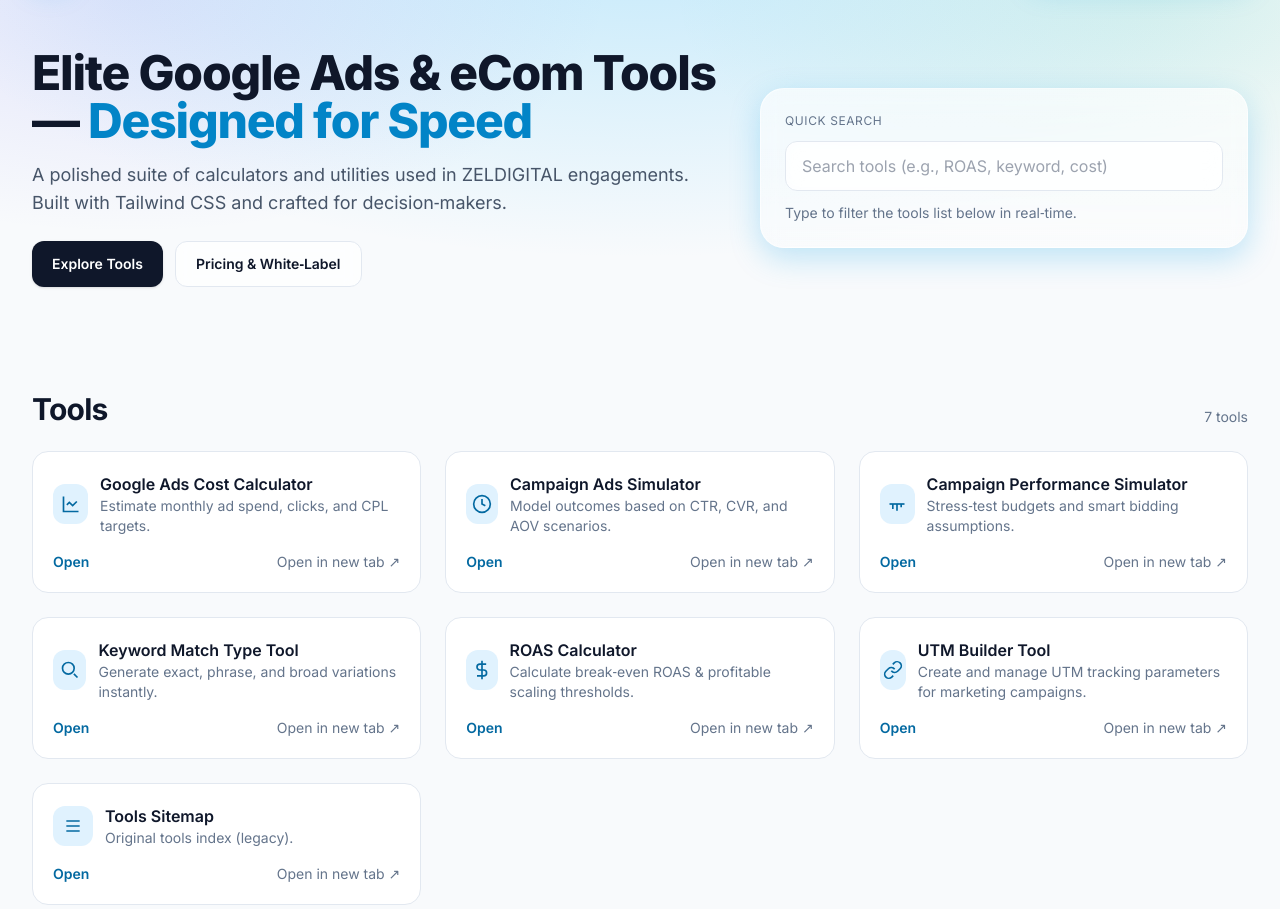
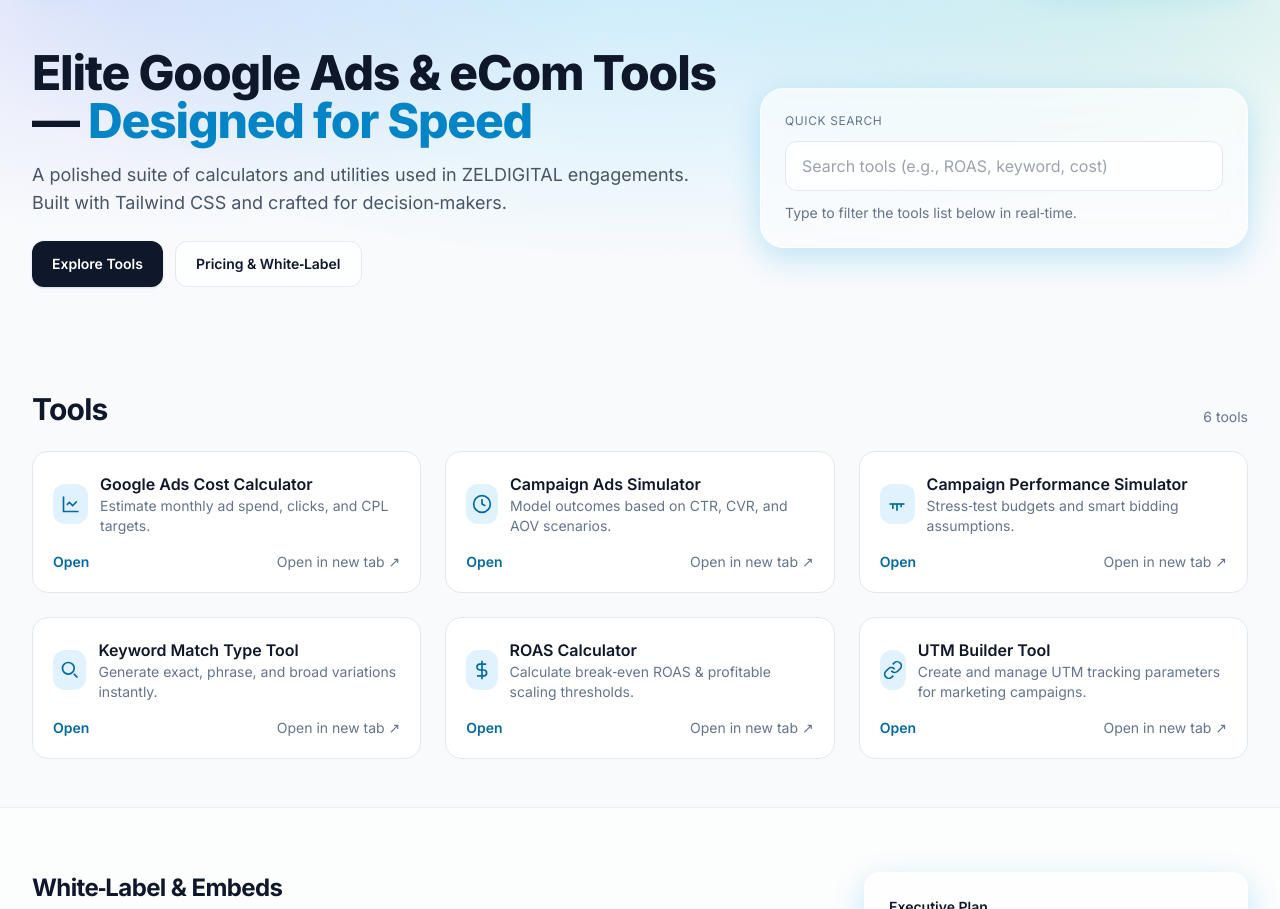
Before and after one commit to projectCodEnigma/tools-automatic-potato, a plain HTML site: page index.html in a window 1280 px wide. Shown: the part 72-981 px from the top of the page. Drawn offline with nearby package versions, Linux system fonts and the light colour scheme.

Commit message:
Update index.html

```diff
--- a/index.html
+++ b/index.html
@@ -224,13 +224,6 @@
           description: 'Create and manage UTM tracking parameters for marketing campaigns.',
           icon: `<svg xmlns="http://www.w3.org/2000/svg" class="h-5 w-5" viewBox="0 0 24 24" fill="none" stroke="currentColor" stroke-width="2"><path d="M10 13a5 5 0 0 0 7.54.54l3-3a5 5 0 0 0-7.07-7.07l-1.72 1.71"/><path d="M14 11a5 5 0 0 0-7.54-.54l-3 3a5 5 0 0 0 7.07 7.07l1.71-1.71"/></svg>`
         },
-        {
-          title: 'Tools Sitemap',
-          slug: 'sitemap',
-          href: './sitemap.xml',
-          description: 'Original tools index (legacy).',
-          icon: `<svg xmlns="http://www.w3.org/2000/svg" class="h-5 w-5" viewBox="0 0 24 24" fill="none" stroke="currentColor" stroke-width="2"><path d="M4 6h16M4 12h16M4 18h16"/></svg>`
-        },
       ]
 
       const grid = document.getElementById('toolGrid');
```
